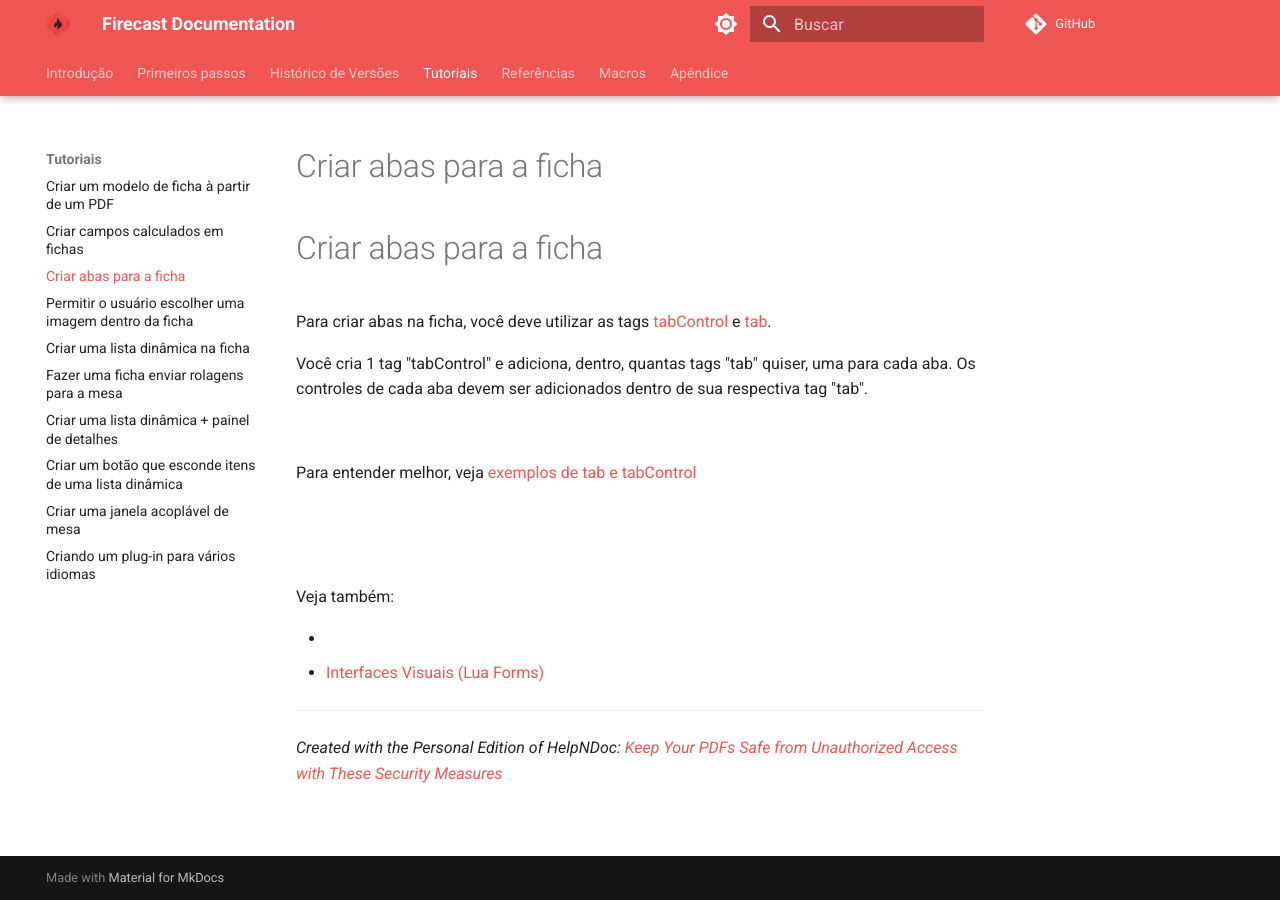
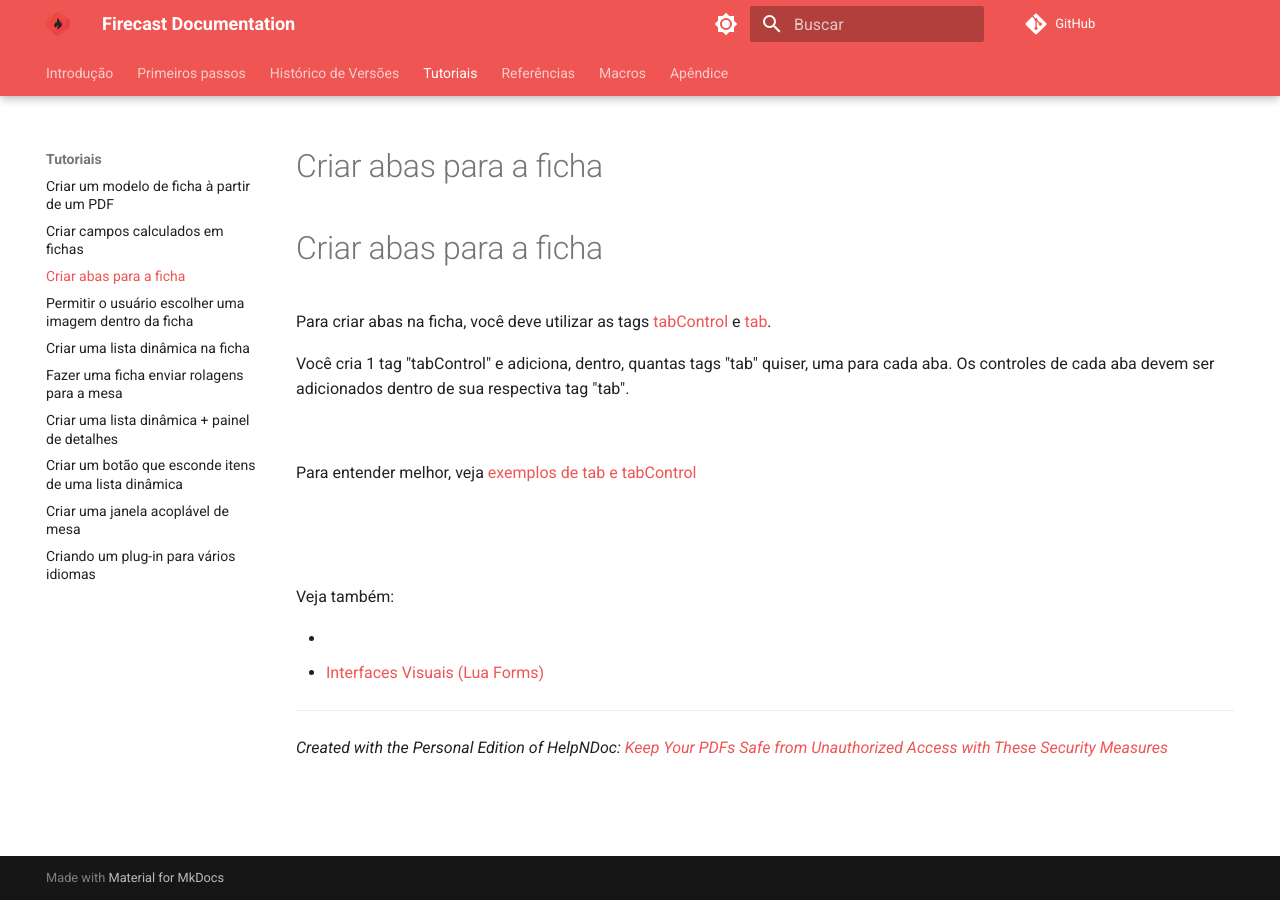
Before and after one commit to Krampus-update/firecast-doc-teste, an MkDocs documentation site: the page built from docs/Criarabasparaaficha.md, in a window 1280 px wide. Built offline with MkDocs 1.6.1 and Material for MkDocs 9.7.7, drawn with Linux system fonts in a browser that asks for light colours; comment, search, counter and statistics services are not loaded.

Commit message:
top button e integrate

```diff
--- a/mkdocs.yml
+++ b/mkdocs.yml
@@ -11,6 +11,9 @@
             - navigation.instant.prefetch
             - navigation.tabs
             - navigation.path
+            - toc.follow
+            - toc.integrate
+            - navigation.top
             - navigation.sections
             - navigation.tabs.sticky
             - navigation.tracking
```
